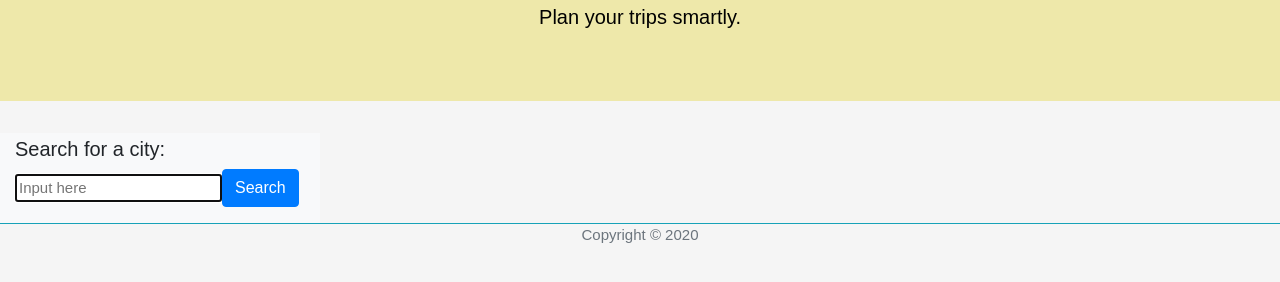
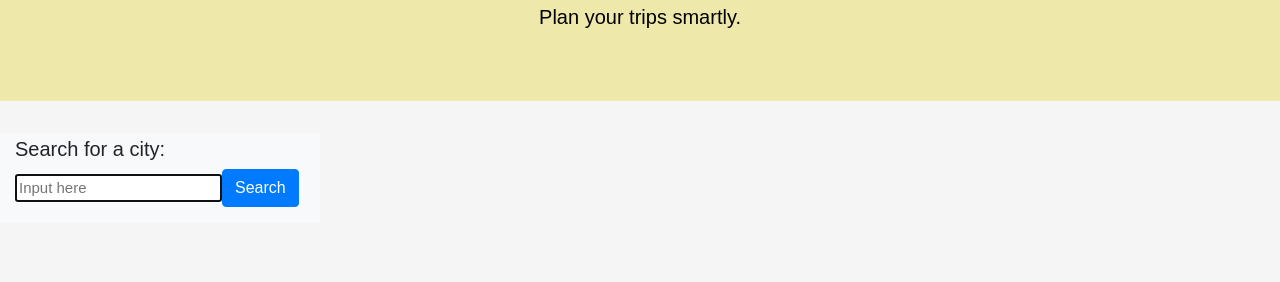
Before and after one commit to nuchana/Awesome-weather-dashboard, a plain HTML site: page index.html in a window 1280 px wide. Shown: the part 134-416 px from the top of the page. Drawn offline with nearby package versions, Linux system fonts and the light colour scheme.

Commit message:
take out footer

```diff
--- a/index.html
+++ b/index.html
@@ -52,18 +52,7 @@
 
     </div>
 
-    <!-- Footer -->
-    <footer class="page-footer font-small skyblue">
-        <div class="container-fluid h-25">
-            <div class="row">
-                <div
-                    class="col-lg-12 background-color skyblue border-top border-info text-center text-bottom text-muted">
-                    Copyright © 2020
-                </div>
-            </div>
-        </div>
-    </footer>
-    <!-- Footer -->
+
 
     <script src="https://cdnjs.cloudflare.com/ajax/libs/jquery/3.2.1/jquery.min.js"></script>
     <script src="weather.js"></script>
```
